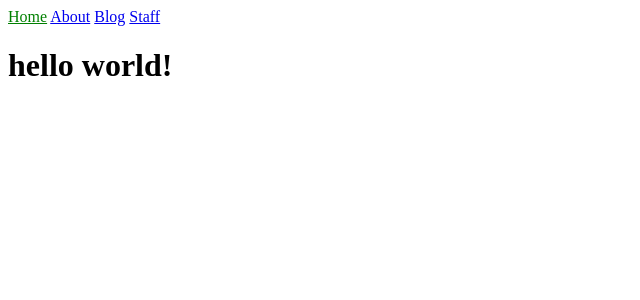
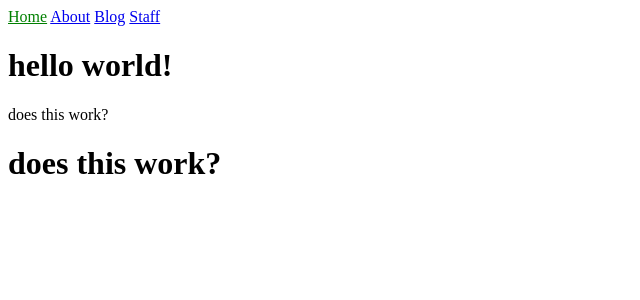
Before and after one commit to iamshacky/ga_blog, a Jekyll site: the page built from index.markdown, in a window 1280 px wide. Shown: the top 300 px of the page, without its empty margins (0-640 px from the left). Built offline with Jekyll 4.4.1, drawn with Linux system fonts in a browser that asks for light colours.

Commit message:
Update index.markdown

```diff
--- a/index.markdown
+++ b/index.markdown
@@ -8,3 +8,5 @@ title: Home
 ---
 
 <h1>{{ "Hello World!" | downcase }}</h1>
+<p>does this work?</p>
+# does this work?
```
